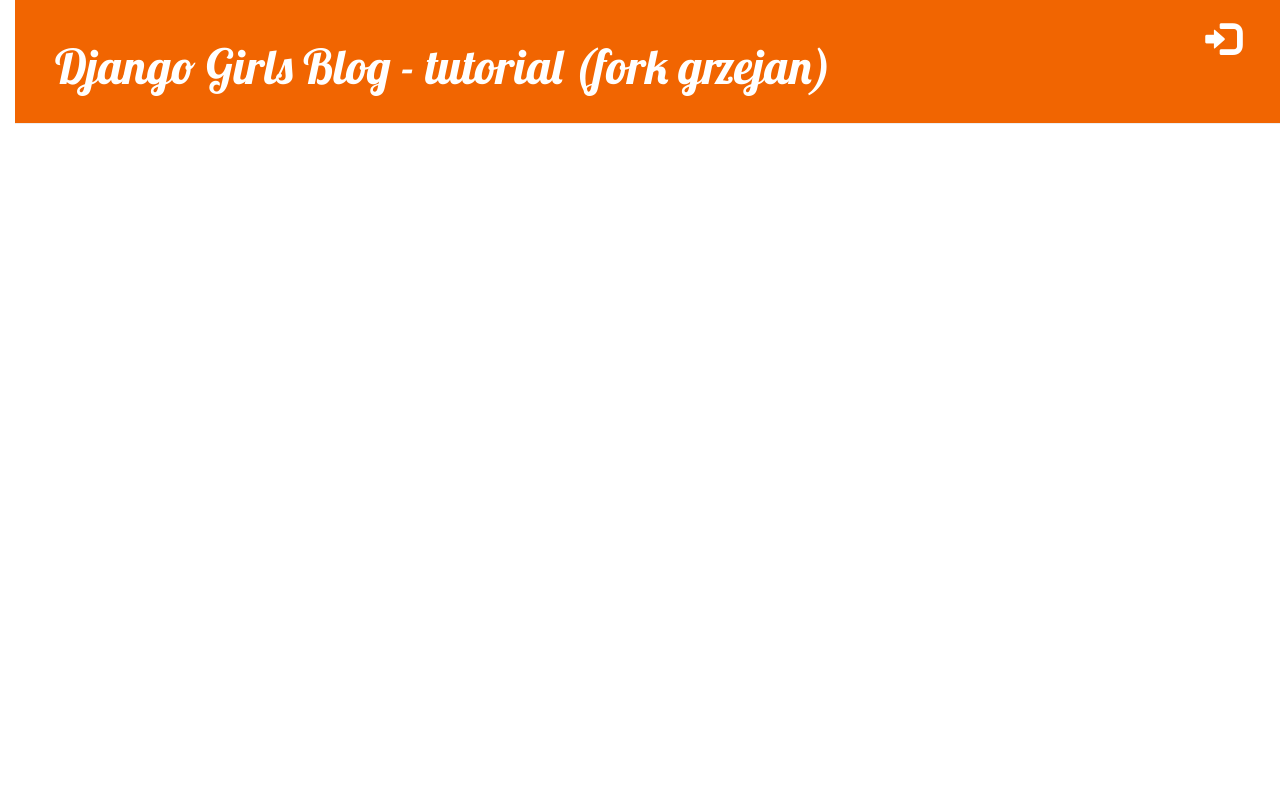
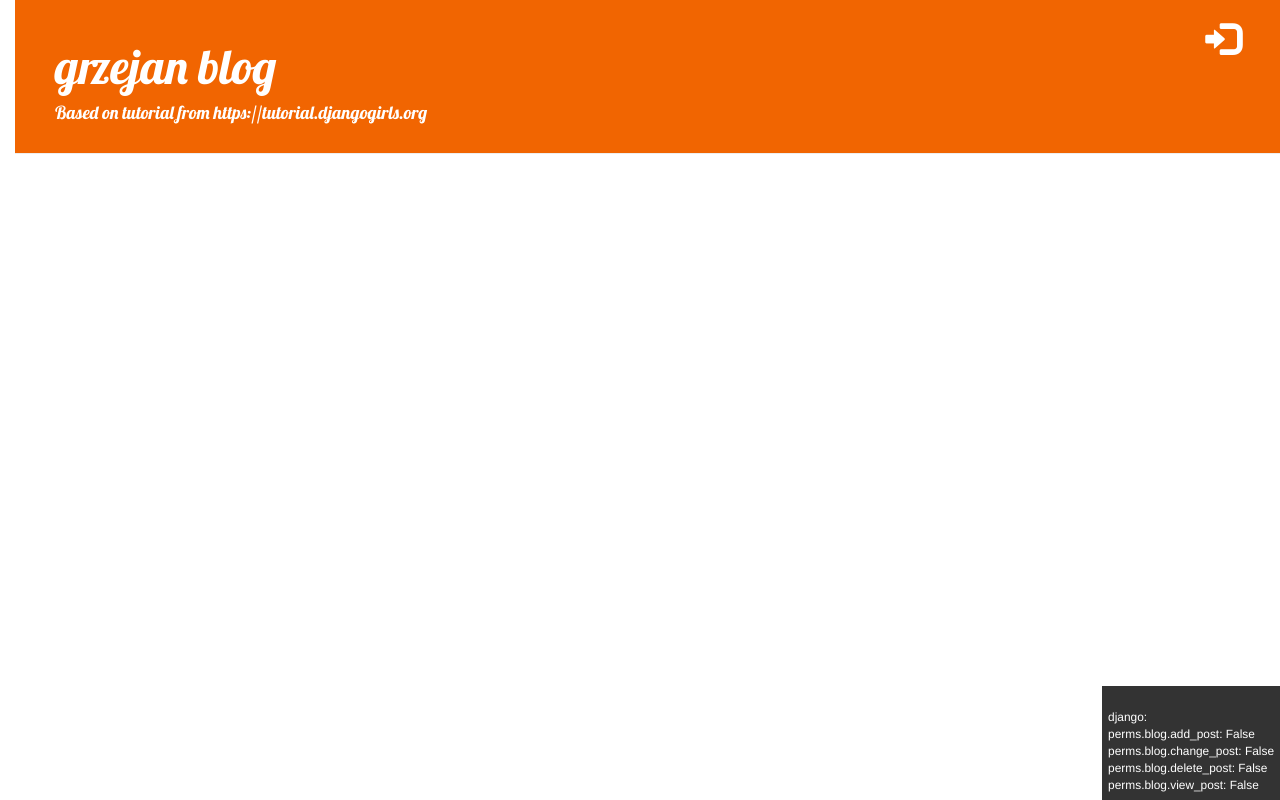
Before and after one commit to grzejan/my-first-blog, a Django app: page / in a window 1280 px wide. Run offline with Django 3.2, Linux system fonts and the light colour scheme; data that the repository does not hold is empty; parts of the project's set-up code (start-up, migrations or seed data) failed here and were passed over; some libraries are stand-ins or nearby versions.

Commit message:
Upgraded Django from 2.0.6 to 2.2.0 Added login with google account (social_django) Added security with 'rules' (https://github.com/dfunckt/django-rules) Added 403 custom page.

```diff
--- a/blog/admin.py
+++ b/blog/admin.py
@@ -1,4 +1,8 @@
 from django.contrib import admin
+from rules.contrib.admin import ObjectPermissionsModelAdmin
 from .models import Post
 
-admin.site.register(Post)
+class PostAdmin(ObjectPermissionsModelAdmin):
+    pass
+
+admin.site.register(Post, PostAdmin)
--- a/blog/static/css/blog.css
+++ b/blog/static/css/blog.css
@@ -67,5 +67,37 @@
 }
 
 a:link {
-    text-decoration: underline;
-  }
+    text-decoration: none;
+}
+
+div.osd {
+    position: fixed;
+    float: bottom;
+    bottom: 0;
+    right: 0;
+    max-width: 300px;
+    color: #ffffff;
+  background-color: black;
+  border: 1px solid black;
+  opacity: 0.8;
+  filter: alpha(opacity=80); /* For IE8 and earlier */
+  padding: 0.5rem;
+
+
+
+}
+
+div.osd0{
+    display: inline;
+    position: absolute;
+    right:0px;
+    top:10px;
+
+    max-width: 300px;
+    color: #ffffff;
+  background-color: black;
+  border: 1px solid white;
+  opacity: 0.8;
+  filter: alpha(opacity=80); /* For IE8 and earlier */
+  padding: 0.5rem;
+}
--- /dev/null
+++ b/blog/templates/403.html
@@ -0,0 +1,5 @@
+{% extends 'blog/base.html' %}
+
+{% block content %}
+    <h1>403 Forbidden</h1>
+{% endblock %}
--- a/blog/templates/blog/base.html
+++ b/blog/templates/blog/base.html
@@ -1,10 +1,20 @@
 {% load static %}
 <html>
     <head>
-        <title>Django Girls Blog - tutorial (fork grzejan)</title>
+        <title>grzejan blog</title>
         <link rel="stylesheet" href="//maxcdn.bootstrapcdn.com/bootstrap/3.2.0/css/bootstrap.min.css">
         <link rel="stylesheet" href="//maxcdn.bootstrapcdn.com/bootstrap/3.2.0/css/bootstrap-theme.min.css">
+        <!--
+        <link rel="stylesheet" href="{% static 'css/bootstrap_3.2.0_css_bootstrap-theme.min.css' %}">
+        <link rel="stylesheet" href="{% static 'css/bootstrap_3.2.0_css_bootstrap.min.css' %}">
+        -->
+        <!-- Bootstrap CSS
+        <link rel="stylesheet" href="https://stackpath.bootstrapcdn.com/bootstrap/4.3.1/css/bootstrap.min.css" integrity="sha384-ggOyR0iXCbMQv3Xipma34MD+dH/1fQ784/j6cY/iJTQUOhcWr7x9JvoRxT2MZw1T" crossorigin="anonymous">
+        -->
         <link href="//fonts.googleapis.com/css?family=Lobster&subset=latin,latin-ext" rel="stylesheet" type="text/css">
+        <!--
+        <link rel="stylesheet" href="{% static 'css/fonts.googleapis.com_css_family_Lobster.css' %}">
+        -->
         <link rel="stylesheet" href="{% static 'css/blog.css' %}">
     </head>
     <body>
@@ -18,10 +28,13 @@
                 <a href="{% url 'login' %}" class="0top-menu"><span class="glyphicon glyphicon-log-in" data-toggle="tooltip" data-placement="bottom" title="Login"></span></a>
             {% endif %}
             </div>
-            <h1><a href="/" >Django Girls Blog - tutorial (fork grzejan)</a></h1>
+            <h1><a href="/" >grzejan blog</a></h1>
+            <h4 style="color: #ffffff;"> Based on tutorial from https://tutorial.djangogirls.org</h4>
+
         </div>
 
         <div class="content container">
+
             <div class="row">
                 <div class="col-md-8">
                     {% block content %}
@@ -29,5 +42,22 @@
                 </div>
             </div>
         </div>
+        <div class="osd">
+            <small style="color: #ffffff;">
+                {% if user.username %}username: {{ user.username }}<br>{% endif %}
+                {% if user.first_name%}first_name: {{ user.first_name }} <br> {% endif %}
+                {% if user.last_name%}last_name: {{ user.last_name }} <br> {% endif %}
+                {% if user.email%}email: {{ user.email}} <br>{% endif %}
+                <br>
+                django:<br>
+                {% if perms.blog.add_post is not None%}perms.blog.add_post: {{ perms.blog.add_post }} <br> {% endif %}
+                {% if perms.blog.change_post is not None%}perms.blog.change_post: {{ perms.blog.change_post }} <br>{% endif %}
+                {% if perms.blog.delete_post is not None%}perms.blog.delete_post: {{ perms.blog.delete_post }} <br> {% endif %}
+                {% if perms.blog.view_post is not None%}perms.blog.view_post: {{ perms.blog.view_post }} <br>{% endif %}
+            </small>
+
+            {% block osd %}
+            {% endblock %}
+        </div>
     </body>
 </html>
--- a/blog/templates/blog/post_draft_list.html
+++ b/blog/templates/blog/post_draft_list.html
@@ -3,10 +3,10 @@
 {% block content %}
     {% for post in posts %}
         <div class="post">
-            <p class="date right">created: {{ post.created_date|date:'DATETIME_FORMAT' }}
+            <h2><a href="{% url 'post_detail' post_id=post.pk %}">{{ post.title }}</a></h2>
+            <p>{{ post.text|linebreaksbr|truncatechars:200 }}</p>
+            <p class="date">created: {{ post.created_date|date:'DATETIME_FORMAT' }}
             by: {{ post.author.username }}</p>
-            <h2><a href="{% url 'post_detail' pk=post.pk %}">{{ post.title }}</a></h2>
-            <p>{{ post.text|linebreaksbr|truncatechars:200 }}</p>
         </div>
     {% endfor %}
 {% endblock %}
--- a/blog/templates/blog/post_list.html
+++ b/blog/templates/blog/post_list.html
@@ -3,11 +3,11 @@
 {% block content %}
     {% for post in posts %}
         <div class="post">
-            <div class="date right">
+            <h2><a href="{% url 'post_detail' post_id=post.pk %}">{{ post.title }}</a></h2>
+            <p>{{ post.text|linebreaksbr|truncatechars_html:200 }}</p>
+            <div class="date">
                 <p>published: {{ post.published_date }} by: {{ post.author.username }}</p>
             </div>
-            <h2><a href="{% url 'post_detail' pk=post.pk %}">{{ post.title }}</a></h2>
-            <p>{{ post.text|linebreaksbr|truncatechars_html:200 }}</p>
         </div>
     {% endfor %}
 {% endblock %}
--- a/blog/urls.py
+++ b/blog/urls.py
@@ -3,10 +3,10 @@
 
 urlpatterns = [
     path('', views.post_list, name='post_list'),
-    path('posts/<int:pk>', views.post_detail, name='post_detail'),
-    path('posts/new', views.post_new, name='post_new'),
-    path('posts/<int:pk>/edit', views.post_edit, name='post_edit'),
+    path('posts/<int:post_id>/', views.post_detail, name='post_detail'),
+    path('posts/new/', views.post_new, name='post_new'),
+    path('posts/<int:post_id>/edit/', views.post_edit, name='post_edit'),
     path('drafts/', views.post_draft_list, name='post_draft_list'),
-    path('posts/<int:pk>/publish', views.post_publish, name='post_publish'),
-    path('posts/<int:pk>/remove', views.post_remove, name='post_remove'),
+    path('posts/<int:post_id>/publish/', views.post_publish, name='post_publish'),
+    path('posts/<int:post_id>/remove/', views.post_remove, name='post_remove'),
 ]
--- a/blog/views.py
+++ b/blog/views.py
@@ -3,14 +3,24 @@
 from django.utils import timezone
 from .models import Post
 from .forms import PostForm
+# import rules
+# from rules.rulesets import test_rule
+from rules.permissions import has_perm
+# from rules.contrib.views import permission_required
+from django.core.exceptions import PermissionDenied
+
+# def get_post_by_pk(request, post_id):
+#     return get_object_or_404(Post, pk=post_id)
 
 def post_list(request):
     posts = Post.objects.filter(published_date__lte=timezone.now()).order_by('published_date')
     return render(request, 'blog/post_list.html', {'posts':posts})
 
-def post_detail(request, pk):
-    post = get_object_or_404(Post, pk=pk)
-    return render(request, 'blog/post_detail.html', {'post':post})
+def post_detail(request, post_id):
+    post = get_object_or_404(Post, pk=post_id)
+    u = 'Ala makota'
+    author = request.user
+    return render(request, 'blog/post_detail.html', {'post':post, 'author':author})
 
 @login_required
 def post_new(request):
@@ -21,14 +31,19 @@
             post.author = request.user
             # post.published_date = timezone.now()
             post.save()
-            return redirect('post_detail', pk=post.pk)
+            return redirect('post_detail', post_id=post.pk)
     else:
         form = PostForm()
     return render(request, 'blog/post_edit.html', {'form':form})
 
 @login_required
-def post_edit(request, pk):
-    post = get_object_or_404(Post, pk=pk)
+# @permission_required('blog.change_post', fn=get_post_by_pk)
+def post_edit(request, post_id):
+    post = get_object_or_404(Post, pk=post_id)
+    # wynik = test_rule('can_edit_post', request.user, post)
+    wynik = has_perm('blog.change_post', request.user, post)
+    if not wynik:
+        raise  PermissionDenied
     if request.method == "POST":
         # uruchomienie widoku po Save - POST
         form = PostForm(request.POST, instance=post)
@@ -37,7 +52,7 @@
             post.author = request.user
             # post.published_date = timezone.now()
             post.save()
-            return redirect('post_detail', pk=post.pk)
+            return redirect('post_detail', post_id=post.pk)
     else:
         # uruchomienie widoku z urla - GET
         form = PostForm(instance=post)
@@ -49,13 +64,16 @@
     return render(request, 'blog/post_draft_list.html', {'posts': posts})
 
 @login_required
-def post_publish(request, pk):
-    post = get_object_or_404(Post, pk=pk)
+def post_publish(request, post_id):
+    post = get_object_or_404(Post, pk=post_id)
+    wynik = has_perm('blog.change_post', request.user, post)
+    if not wynik:
+        raise  PermissionDenied
     post.publish()
-    return redirect('post_detail', pk=post.pk)
+    return redirect('post_detail', post_id=post.pk)
 
 @login_required
-def post_remove(request, pk):
-    post = get_object_or_404(Post, pk=pk)
+def post_remove(request, post_id):
+    post = get_object_or_404(Post, pk=post_id)
     post.delete()
     return redirect('post_list')
--- a/mysite/urls.py
+++ b/mysite/urls.py
@@ -17,9 +17,17 @@
 from django.urls import path, include
 from django.contrib.auth import views
 
+from django.conf import settings
+from django.contrib.auth import logout
+
+from django.conf.urls.static import static
+
 urlpatterns = [
     path('admin/', admin.site.urls),
-    path('accounts/login', views.LoginView.as_view(), name='login'),
-    path('accounts/logout', views.LogoutView.as_view(next_page='/'), name='logout'),
+    path('accounts/login/', views.LoginView.as_view(), name='login'),
+    path('accounts/logout/', views.LogoutView.as_view(next_page=settings.LOGOUT_REDIRECT_URL), name='logout'),
+    path('', include('social_django.urls', namespace='social')),
+    # path('accounts/logout/', logout, {'next_page': settings.LOGOUT_REDIRECT_URL}, name='logout'),
+    # path('logout/', logout, {'next_page': settings.LOGOUT_REDIRECT_URL}, name='logout'),
     path('', include('blog.urls')),
 ]
--- a/requirements.txt
+++ b/requirements.txt
@@ -1 +1 @@
-Django~=2.0.6
+Django~=2.2.0
```
Also changed, not shown: blog/rules.py (added, +16 -0 lines), blog/templates/blog/post_detail.html (+34 -5 lines), blog/templates/registration/login.html (+7 -1 lines), mysite/settings.py (+17 -0 lines), 1 other file.
